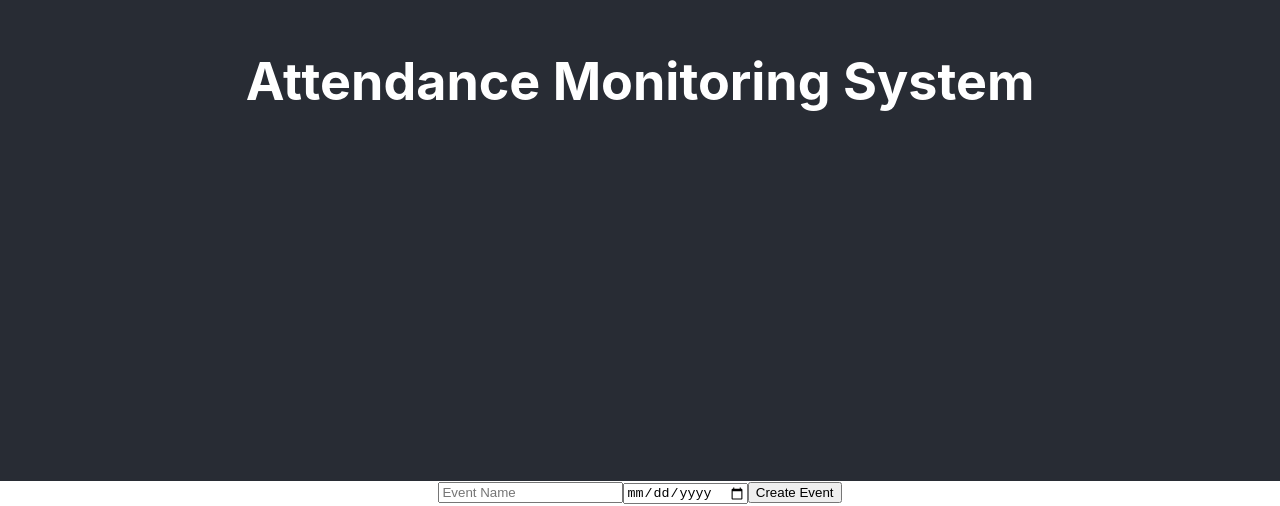
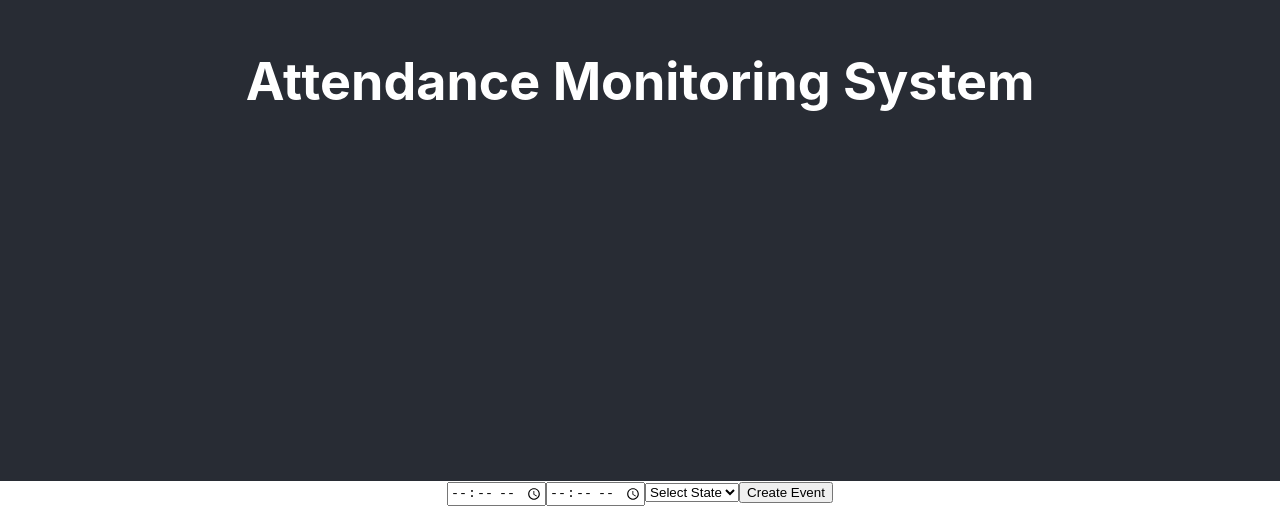
Before and after one commit to DianaVilceanu/Web-tech-project, a React (Create React App) app in the folder client/: page / in a window 1280 px wide. Shown: the part 319-825 px from the top of the page. Built offline with nearby package versions, Linux system fonts and the light colour scheme.

Commit message:
Remove unnecessary files and configurations

```diff
--- a/client/src/EventForm.js
+++ b/client/src/EventForm.js
@@ -2,38 +2,49 @@ import React, { useState } from 'react';
 import axios from 'axios';
 
 function EventForm() {
-    const [eventName, setEventName] = useState('');
-    const [eventDate, setEventDate] = useState('');
+    // Add state for new fields
+const [startTime, setStartTime] = useState('');
+const [endTime, setEndTime] = useState('');
+const [eventState, setEventState] = useState('');
 
-    const handleSubmit = async (e) => {
-        e.preventDefault();
-        try {
-            const response = await axios.post('/createEvent', { name: eventName, date: eventDate });
-            console.log(response.data); // Handle the response as needed
-        } catch (error) {
-            console.error('Error creating event:', error);
-            // Handle errors (e.g., display error message)
-        }
+    // Update handleSubmit
+const handleSubmit = async (e) => {
+    e.preventDefault();
+    const eventData = {
+        name: eventName,
+        date: eventDate,
+        startTime,
+        endTime,
+        state: eventState
     };
+    try {
+        const response = await axios.post('/events', eventData);
+        console.log(response.data);
+    } catch (error) {
+        console.error(error);
+    }
+};
+
+// Update your form
 
     return (
         <form onSubmit={handleSubmit}>
-            <input
-                type="text"
-                value={eventName}
-                onChange={(e) => setEventName(e.target.value)}
-                placeholder="Event Name"
-                required
-            />
-            <input
-                type="date"
-                value={eventDate}
-                onChange={(e) => setEventDate(e.target.value)}
-                required
-            />
+            {/* Existing Inputs for eventName and eventDate */}
+            <input type="time" value={startTime} onChange={(e) => setStartTime(e.target.value)} required />
+            <input type="time" value={endTime} onChange={(e) => setEndTime(e.target.value)} required />
+            <select value={eventState} onChange={(e) => setEventState(e.target.value)} required>
+                <option value="">Select State</option>
+                <option value="open">Open</option>
+                <option value="closed">Closed</option>
+            </select>
             <button type="submit">Create Event</button>
         </form>
     );
 }
 
+
+
+
+
+
 export default EventForm;
```
Also changed, not shown: 2 other files (tests, documents, lock files or other folders).
